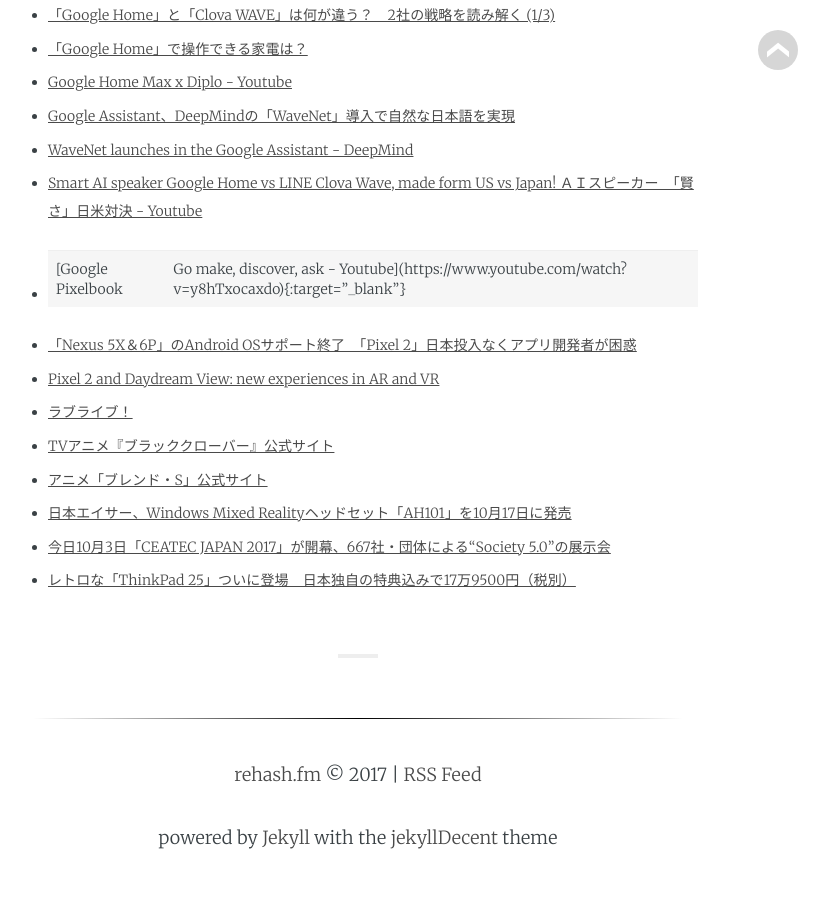
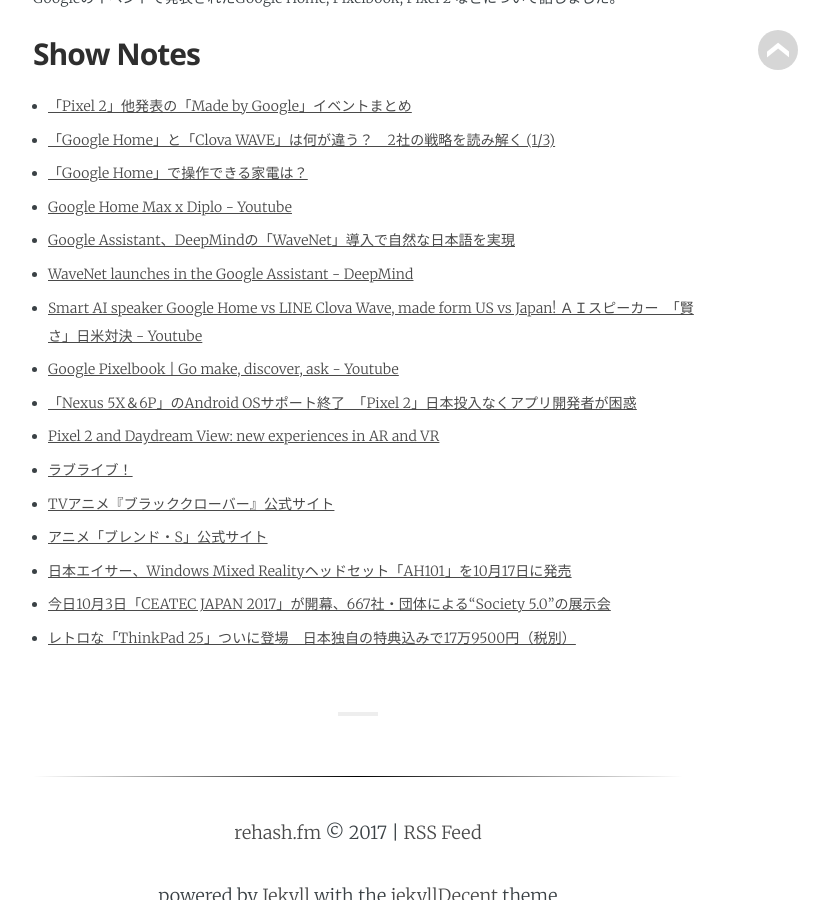
Before and after one commit to rehashfm/rehash.fm, a Jekyll site: the page built from _posts/2017-10-15-25.md, in a window 1280 px wide and 900 px high, scrolled down 740 px. Shown: the whole window, without its empty margins (282-1111 px from the left). Built offline with Jekyll 4.4.1, drawn with Linux system fonts in a browser that asks for light colours; some web fonts are replaced; before the commit the page ends 1594 px from its top, so only the background shows below that.

Commit message:
escape |

```diff
--- a/_posts/2017-10-15-25.md
+++ b/_posts/2017-10-15-25.md
@@ -7,7 +7,7 @@
 author:            smile-0yen,azihsoyn
 excerpt:           Googleのイベントで発表されたGoogle Home, Pixelbook, Pixel 2 などについて話しました。
 ---
-
+<iframe width="100%" height="50" scrolling="no" frameborder="no" src="https://w.soundcloud.com/player/?url=https%3A//api.soundcloud.com/tracks/344771297&amp;auto_play=false&amp;hide_related=false&amp;show_user=true&amp;show_reposts=false&amp;visual=false&amp;show_artwork=false&amp;default_height=75"></iframe>
 Googleのイベントで発表されたGoogle Home, Pixelbook, Pixel 2 などについて話しました。
 
 ## Show Notes
@@ -18,7 +18,7 @@
 - [Google Assistant、DeepMindの「WaveNet」導入で自然な日本語を実現](http://news.mynavi.jp/news/2017/10/06/058/){:target="_blank"}
 - [WaveNet launches in the Google Assistant - DeepMind](https://deepmind.com/blog/wavenet-launches-google-assistant/){:target="_blank"}
 - [Smart AI speaker Google Home vs LINE Clova Wave, made form US vs Japan! ＡＩスピーカー　「賢さ」日米対決 - Youtube](https://www.youtube.com/watch?v=9CSr7g8ITo0){:target="_blank"}
-- [Google Pixelbook | Go make, discover, ask - Youtube](https://www.youtube.com/watch?v=y8hTxocaxdo){:target="_blank"}
+- [Google Pixelbook \| Go make, discover, ask - Youtube](https://www.youtube.com/watch?v=y8hTxocaxdo){:target="_blank"}
 - [「Nexus 5X＆6P」のAndroid OSサポート終了　「Pixel 2」日本投入なくアプリ開発者が困惑](http://www.itmedia.co.jp/news/articles/1710/06/news108.html){:target="_blank"}
 - [Pixel 2 and Daydream View: new experiences in AR and VR](https://www.blog.google/products/google-vr/pixel-2-and-daydream-view-new-experiences-ar-and-vr/){:target="_blank"}
 - [ラブライブ！](http://www.lovelive-anime.jp/){:target="_blank"}
```
